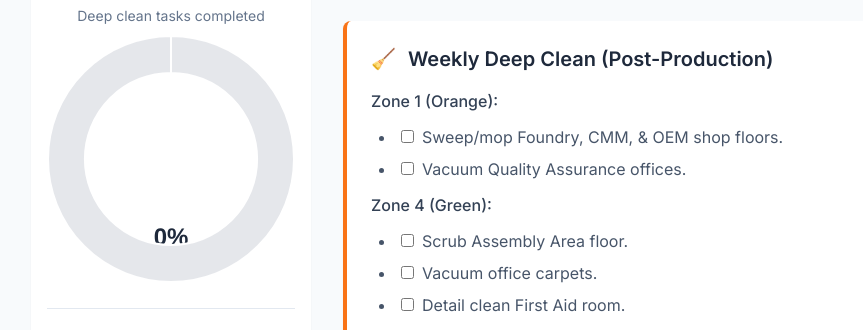
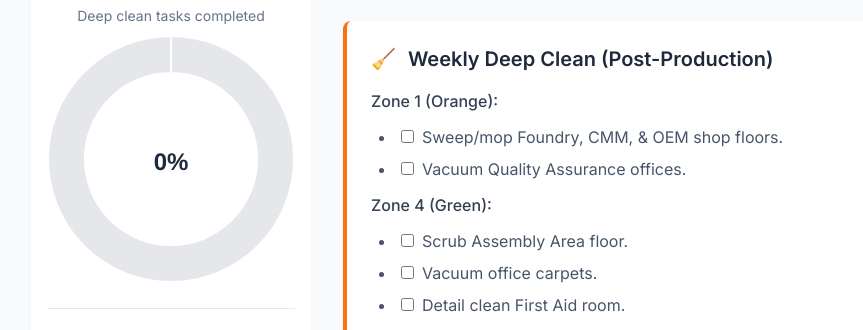
Before and after one commit to erithomp/custodial-schedule-app, a plain HTML site: page index.html in a window 1280 px wide. Shown: the part 551-881 px from the top of the page, without its empty margins (1-864 px from the left). Drawn offline with nearby package versions, Linux system fonts and the light colour scheme.

Commit message:
Update index.html
changed percentage location

```diff
--- a/index.html
+++ b/index.html
@@ -538,7 +538,7 @@
                                 align: 'center',
                                 font: { size: 24, weight: 'bold' },
                                 color: '#1e293b',
-                                padding: { top: -60 }
+                                padding: { top: -135 }
                             }
                         }
                     }
```
